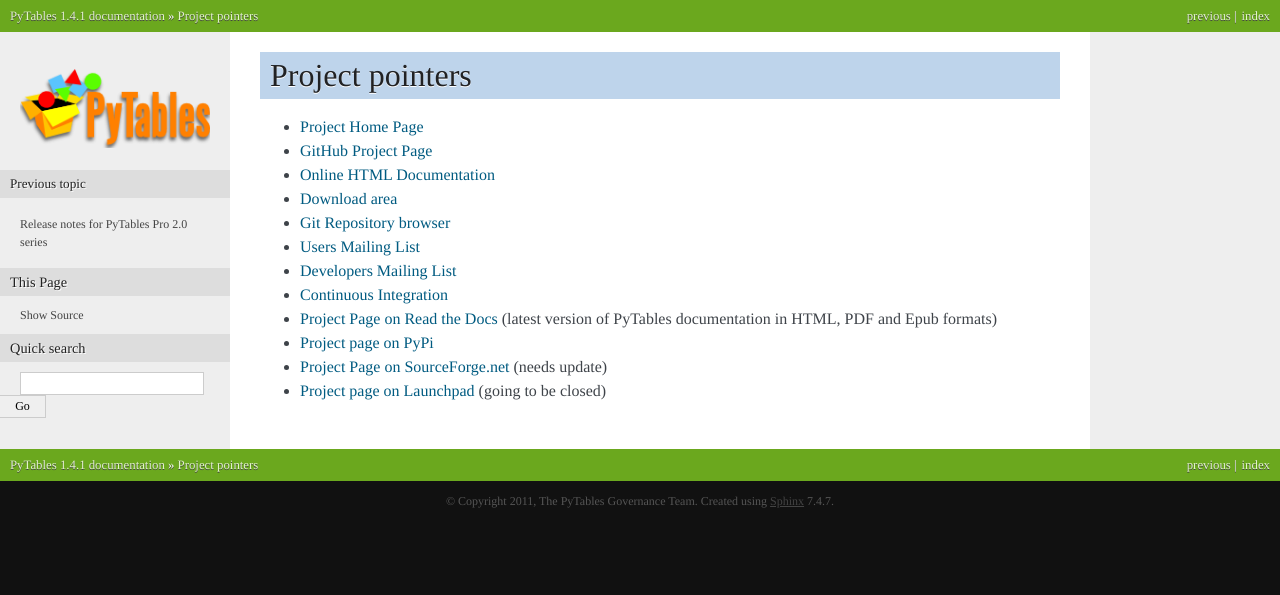
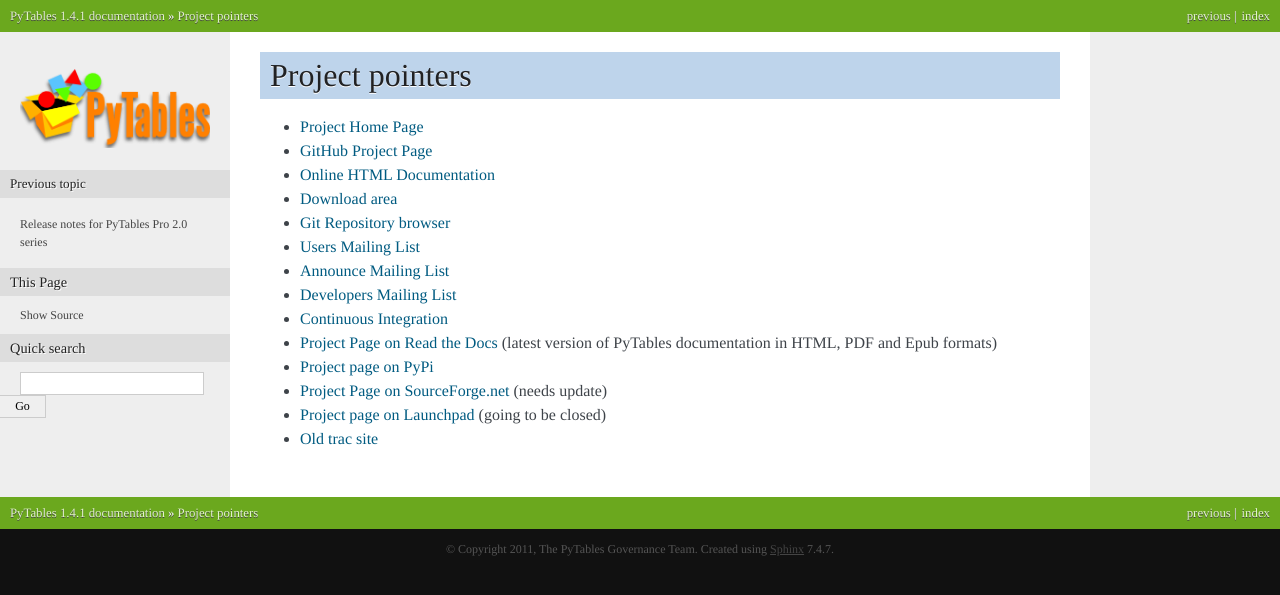
Before and after one commit to PyTables/PyTables, a Sphinx documentation site: the page built from doc/source/project_pointers.rst, in a window 1280 px wide. Shown: the top 595 px of the page. Built offline with Sphinx 7.4.7, drawn with Linux system fonts in a browser that asks for light colours; formulas are drawn with MathJax 3.

Commit message:
Added links to the old trac site and the announce mailing list

```diff
--- a/doc/source/project_pointers.rst
+++ b/doc/source/project_pointers.rst
@@ -8,6 +8,7 @@
 * `Download area <http://sourceforge.net/projects/pytables/files/pytables>`_
 * `Git Repository browser <https://github.com/PyTables/PyTables>`_
 * `Users Mailing List <http://lists.sourceforge.net/lists/listinfo/pytables-users>`_
+* `Announce Mailing List <http://lists.sourceforge.net/lists/listinfo/pytables-announce>`_
 * `Developers Mailing List <https://groups.google.com/group/pytables-dev>`_
 * `Continuous Integration <http://hudson.openmicroscopy.org.uk/job/PyTables>`_
 * `Project Page on Read the Docs <http://readthedocs.org/projects/pytables>`_
@@ -17,3 +18,4 @@
   (needs update)
 * `Project page on Launchpad <https://launchpad.net/pytables>`_
   (going to be closed)
+* `Old trac site <http://www.pytables.org/trac-bck>`_
```
